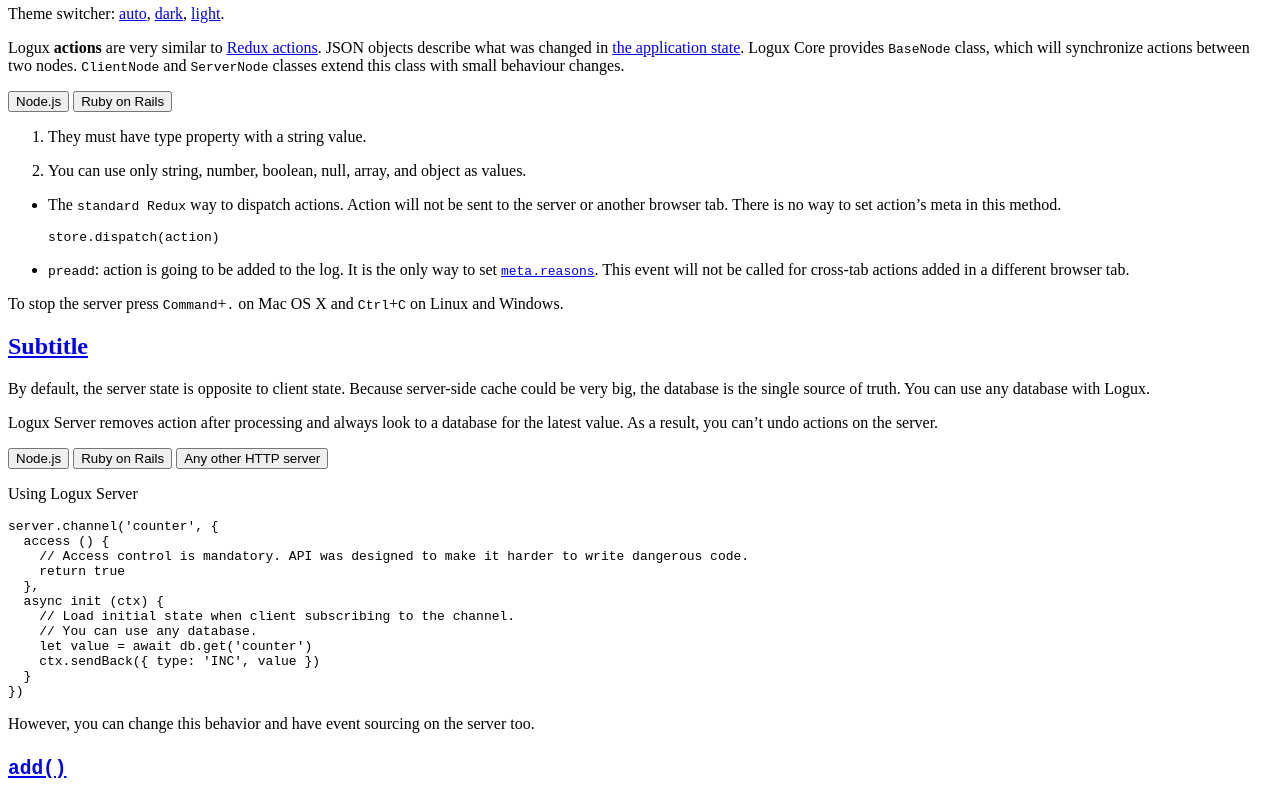
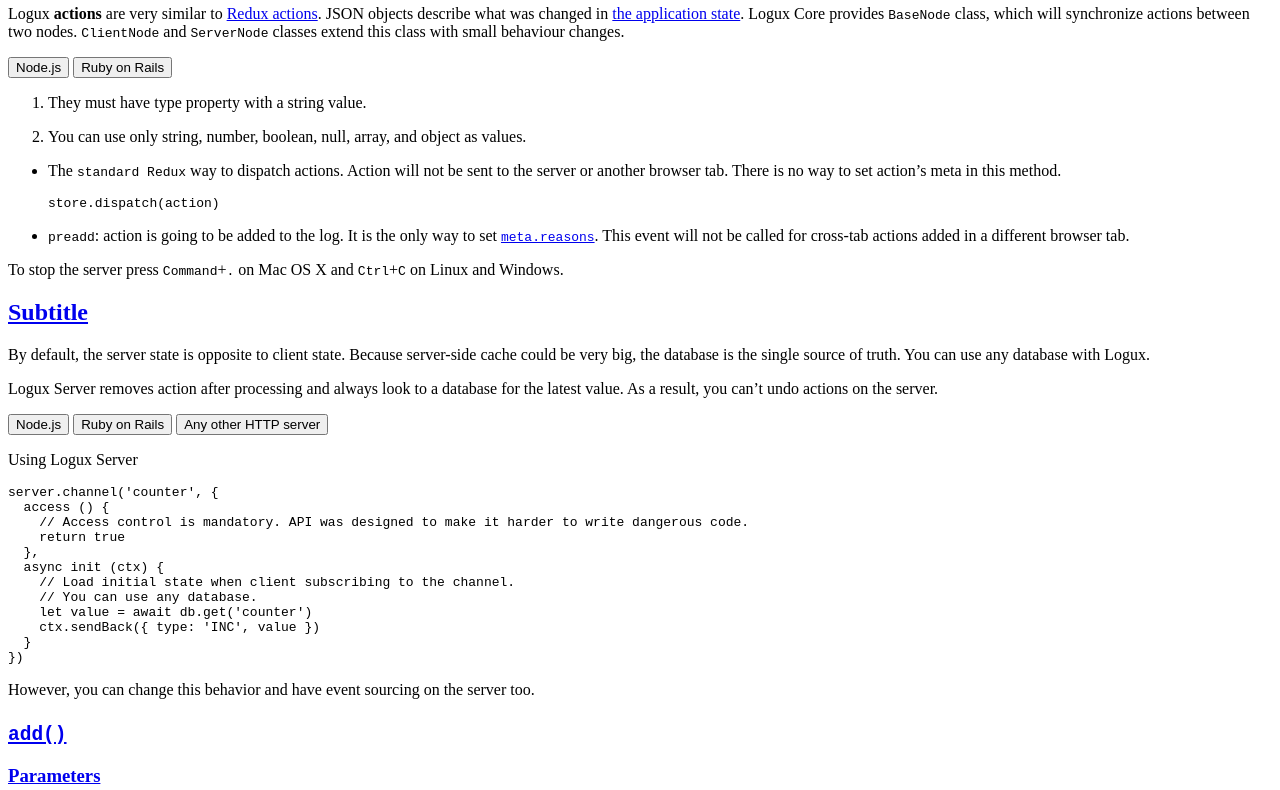
Before and after one commit to logux/logux.org, a website built with Parcel: page src/uikit.pug in a window 1280 px wide. Shown: the part 217-1007 px from the top of the page. Built offline with nearby package versions, Linux system fonts and the light colour scheme; a script that the page names is missing.

Commit message:
Remove dark switcher

```diff
--- a/src/uikit.js
+++ /dev/null
@@ -1,9 +0,0 @@
-let htmlClasses = document.documentElement.classList
-
-function processHash () {
-  htmlClasses.toggle('is-light', location.hash === '#light')
-  htmlClasses.toggle('is-dark', location.hash === '#dark')
-}
-
-window.addEventListener('hashchange', processHash)
-processHash()
--- a/src/uikit.pug
+++ b/src/uikit.pug
@@ -14,7 +14,6 @@
     meta( name="apple-mobile-web-app-title" content="Logux" )
     script( defer src="/common.js" )
     script( defer src="/guide.js" )
-    script( defer src="/uikit.js" )
     link( rel="stylesheet" href="/common.sss" )
     link( rel="stylesheet" href="/guide.sss" )
     meta( property="og:image" content="/base/og.png" )
@@ -35,7 +34,6 @@
         .edit
           h1.title Logux.io UI Kit
           a.edit_link( href="https://github.com/logux/logux.io" title="Edit the page on GitHub" )
-        p.text_block Theme switcher: <a href="#">auto</a>, <a href="#dark">dark</a>, <a href="#light">light</a>.
         p.text_block Logux <strong>actions</strong> are very similar to <a href="#">Redux actions</a>. JSON objects describe what was changed in <a href="#">the application state</a>. Logux Core provides <code class="code">BaseNode</code> class, which will synchronize actions between two nodes. <code class="code">ClientNode</code> and <code class="code">ServerNode</code> classes extend this class with small behaviour changes.
         +switcher('Node.js', 'Ruby on Rails')
           +switcher_section
```
Also changed, not shown: 1 other file.
